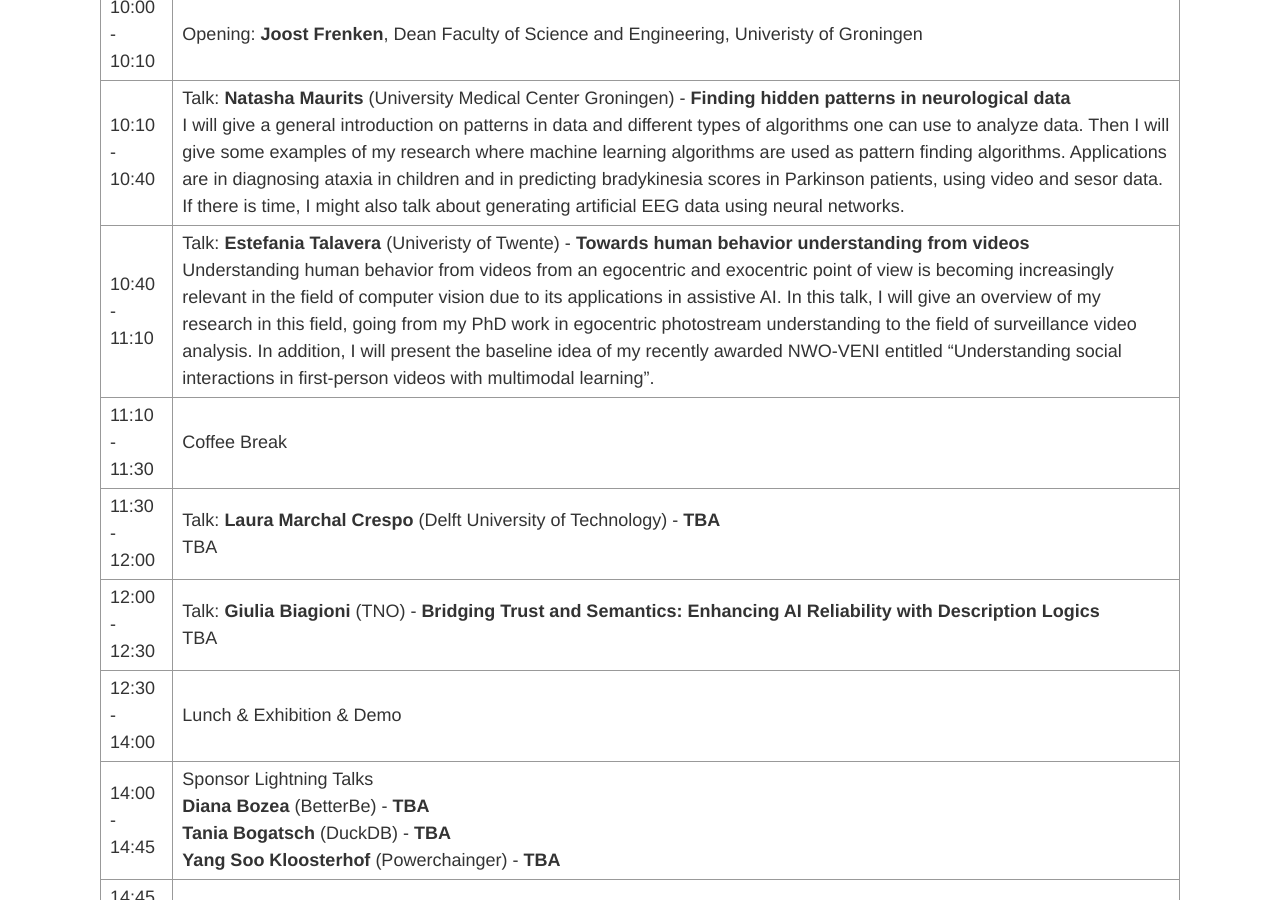
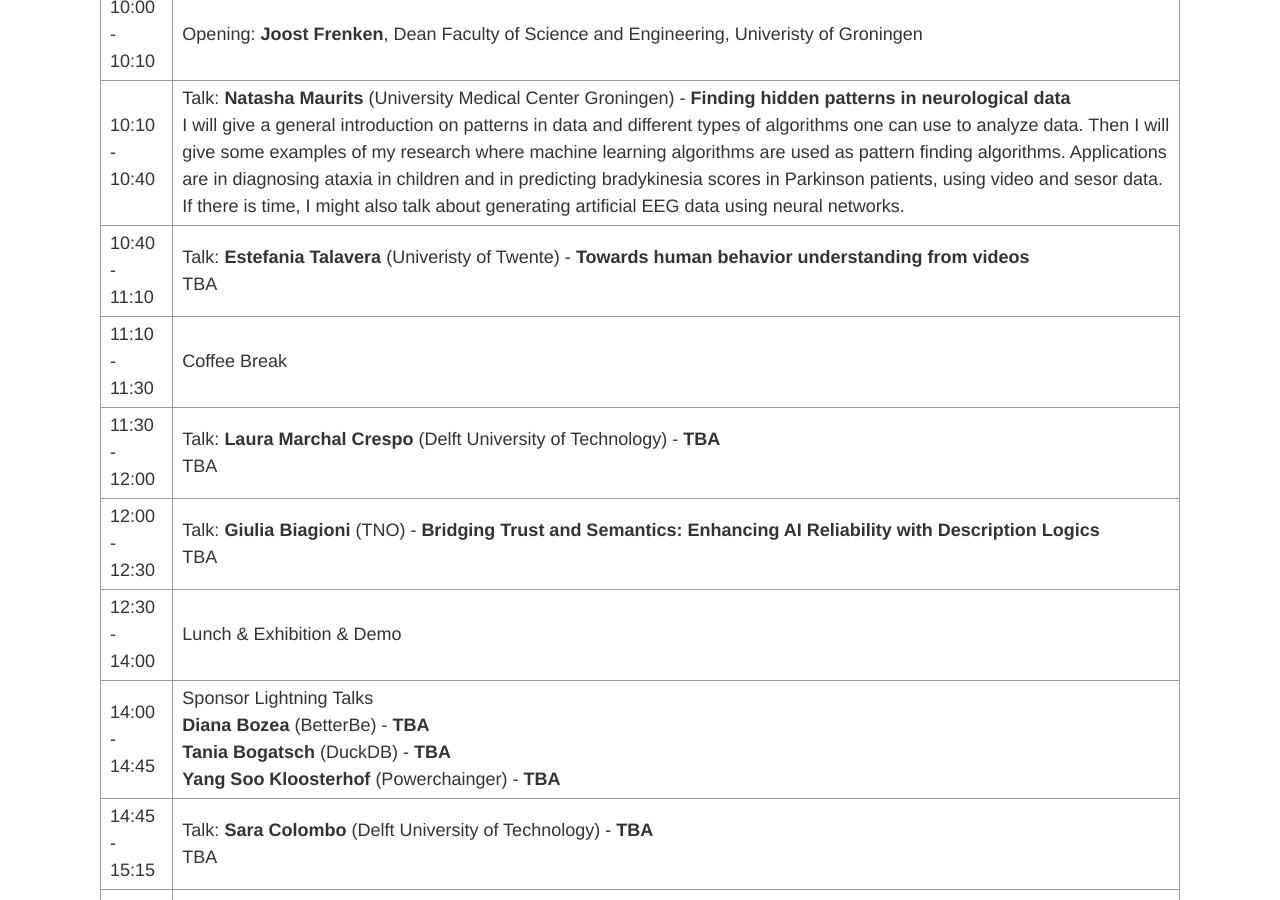
Before and after one commit to alice-and-eve/2025, a Jekyll site: the page built from index.md, in a window 1280 px wide and 900 px high, scrolled down 1789 px. Built offline with Jekyll 4.4.1, drawn with Linux system fonts in a browser that asks for light colours.

Commit message:
Update index.md

```diff
--- a/index.md
+++ b/index.md
@@ -56,7 +56,7 @@ The registration is free and includes coffee breaks, lunch and drinks. We welcom
 | 09:30 - 10:00  | Welcome coffee |
 | 10:00 - 10:10  | Opening: **Joost Frenken**, Dean Faculty of Science and Engineering, Univeristy of Groningen |
 | 10:10 - 10:40  | Talk: **Natasha Maurits** (University Medical Center Groningen) - **Finding hidden patterns in neurological data**<br>I will give a general introduction on patterns in data and different types of algorithms one can use to analyze data. Then I will give some examples of my research where machine learning algorithms are used as pattern finding algorithms. Applications are in diagnosing ataxia in children and in predicting bradykinesia scores in Parkinson patients, using video and sesor data. If there is time, I might also talk about generating artificial EEG data using neural networks. |
-| 10:40 - 11:10  | Talk: **Estefania Talavera** (Univeristy of Twente) - **Towards human behavior understanding from videos**<br>Understanding human behavior from videos from an egocentric and exocentric point of view is becoming increasingly relevant in the field of computer vision due to its applications in assistive AI. In this talk, I will give an overview of my research in this field, going from my PhD work in egocentric photostream understanding to the field of surveillance video analysis. In addition, I will present the baseline idea of my recently awarded NWO-VENI entitled “Understanding social interactions in first-person videos with multimodal learning”. |
+| 10:40 - 11:10  | Talk: **Estefania Talavera** (Univeristy of Twente) - **Towards human behavior understanding from videos**<br> TBA |
 | 11:10 - 11:30  | Coffee Break |
 | 11:30 - 12:00  | Talk: **Laura Marchal Crespo** (Delft University of Technology) - **TBA**<br> TBA |
 | 12:00 - 12:30  | Talk: **Giulia Biagioni** (TNO) - **Bridging Trust and Semantics: Enhancing AI Reliability with Description Logics** <br> TBA|
```
